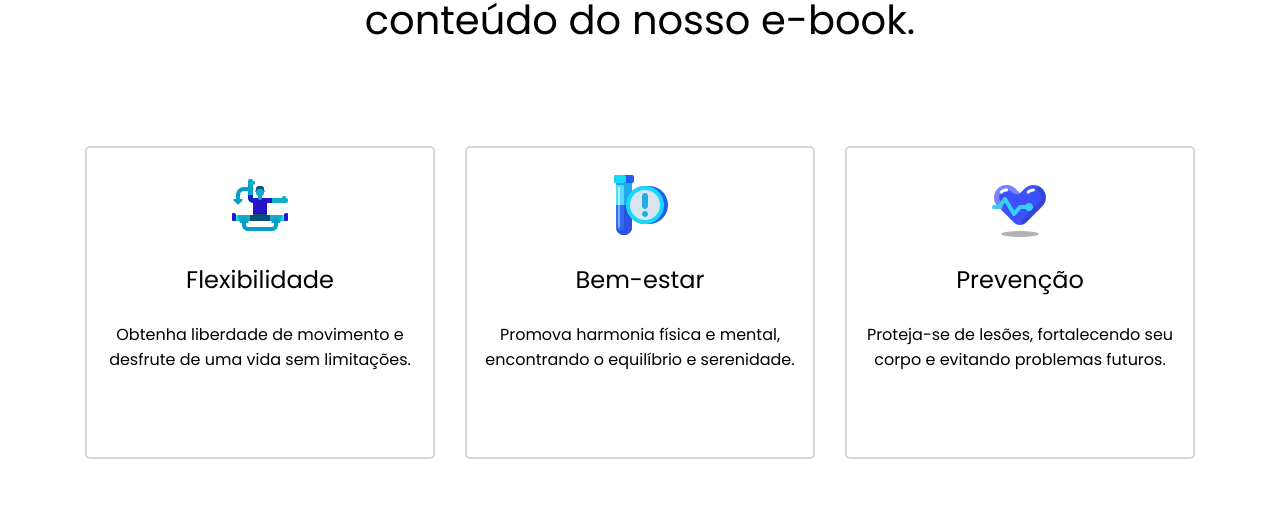
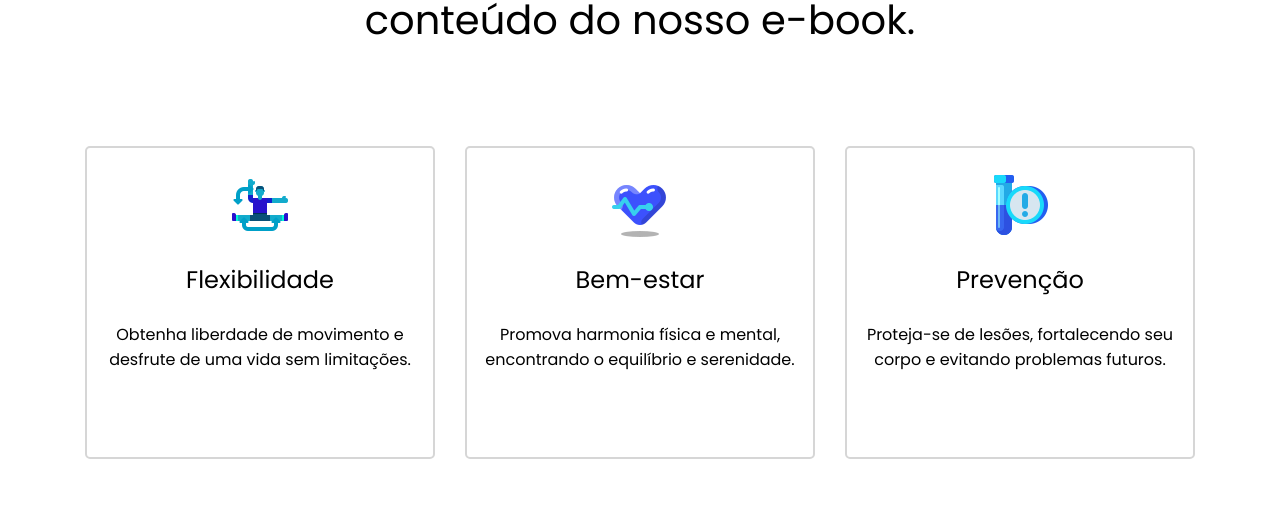
Before and after one commit to jotinho3/SaudeEmDuasRodasLanding, a React (Vite) app: page / in a window 1280 px wide. Shown: the part 1486-1995 px from the top of the page. Built offline with nearby package versions, Linux system fonts and the light colour scheme.

Commit message:
added motion animations with framer motion

```diff
--- a/src/pages/mainPage/index.tsx
+++ b/src/pages/mainPage/index.tsx
@@ -5,7 +5,9 @@ import flexibilityIcon from '../../assets/icons8-flexibility-64.png';
 import preventionIcon from '../../assets/icons8-prevention-64.png';
 import healthIcon from '../../assets/icons8-health-64.png';
 import Header from "./components/Header";
+import { motion } from "framer-motion";
 import sectionThirdImage from '../../assets/pexels-chermiti-mohamed-3049225.jpg';
+
 
 const ParallaxSection: React.FC = () => {
   const videoRef = useRef<HTMLVideoElement>(null);
@@ -31,9 +33,13 @@ const ParallaxSection: React.FC = () => {
     };
   }, []);
 
+
   return (
     <section className={styles.sectionThird} ref={sectionRef} aria-label="Section 3">
-      <div className={styles.sectionThirdFlex}>
+      <motion.div  initial={{ opacity: 0 }}
+  whileInView={{ opacity: 100 }}
+  transition={{ duration: 1 }}
+  viewport={{ once: false, amount: 0.3 }} className={styles.sectionThirdFlex}>
         <img className={styles.sectionThirdImage} src={sectionThirdImage} alt="Health and wellness" />
         <div className={styles.sectionThirdContent}>
           <h3>Objetivo</h3>
@@ -43,7 +49,7 @@ const ParallaxSection: React.FC = () => {
           </p>
           <button>Saber mais</button>
         </div>
-      </div>
+      </motion.div>
     </section>
   );
 };
@@ -58,41 +64,56 @@ const MainPage: React.FC = () => {
       <main>
         <section className={styles.sectionFirst} aria-label="Section 1">
           <video className={styles.bgVideoStyle} autoPlay muted loop ref={videoRef} src={bgVideo} />
-          <div className={styles.sectionFirstText}>
+          <motion.div initial={{ opacity: 0 }}
+  whileInView={{ opacity: 100 }}
+  transition={{ duration: 1 }}
+  viewport={{ once: false, amount: 0.2}} className={styles.sectionFirstText}>
             <h1>Descubra o poder do alongamento e transforme sua vida com uma saúde flexível e plena!</h1>
             <div>
               <button className={styles.sectionFirstButton}>Saber Mais</button>
             </div>
-          </div>
+          </motion.div>
         </section>
 
         <section className={styles.sectionSecond} aria-label="Section 2">
-          <div className={styles.sectionSecondFlex}>
+          <motion.div initial={{ opacity: 0 }}
+  whileInView={{ opacity: 100 }}
+  transition={{ duration: 1 }}
+  viewport={{ once: false}} className={styles.sectionSecondFlex}>
             <span>Benefícios</span>
             <h3>
               Aqui serão apresentados alguns dos benefícios que o leitor terá ao desfrutar do conteúdo do nosso e-book.
             </h3>
 
             <div className={styles.sectionSecondCardFlex}>
-              <div className={styles.sectionSecondCard}>
-                <img src={flexibilityIcon} alt="Flexibilidade" />
+              <motion.div initial={{ y: 30, opacity: 0 }}
+  whileInView={{ y: 0, opacity: 100 }}
+  transition={{ duration: 0.3}}
+  viewport={{ once: false }} className={styles.sectionSecondCard}>
+                <motion.img  src={flexibilityIcon} alt="Flexibilidade" />
                 <h4>Flexibilidade</h4>
                 <p>Obtenha liberdade de movimento e desfrute de uma vida sem limitações.</p>
-              </div>
+              </motion.div>
 
-              <div className={styles.sectionSecondCard}>
-                <img src={preventionIcon} alt="Bem-estar" />
+              <motion.div initial={{ y: 30, opacity: 0 }}
+  whileInView={{ y: 0, opacity: 100 }}
+  transition={{  duration: 0.3, delay: 0.4}}
+  viewport={{ once: false}}  className={styles.sectionSecondCard}>
+                <img src={healthIcon} alt="Bem-estar" />
                 <h4>Bem-estar</h4>
                 <p>Promova harmonia física e mental, encontrando o equilíbrio e serenidade.</p>
-              </div>
+              </motion.div>
 
-              <div className={styles.sectionSecondCard}>
-                <img src={healthIcon} alt="Prevenção" />
+              <motion.div initial={{ y: 30, opacity: 0 }}
+  whileInView={{ y: 0, opacity: 100 }}
+  transition={{  duration: 0.3, delay: 0.8}}
+  viewport={{ once: false}} className={styles.sectionSecondCard}>
+                <img src={preventionIcon} alt="Prevenção" />
                 <h4>Prevenção</h4>
                 <p>Proteja-se de lesões, fortalecendo seu corpo e evitando problemas futuros.</p>
-              </div>
+              </motion.div>
             </div>
-          </div>
+          </motion.div>
         </section>
 
         <ParallaxSection />
```
Also changed, not shown: 1 other file (tests, documents, lock files or other folders).
